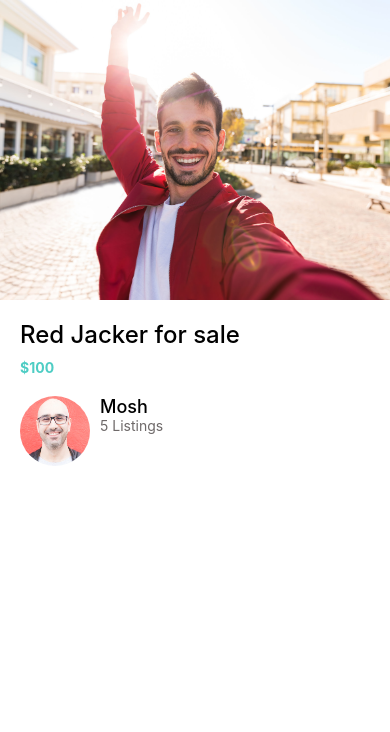
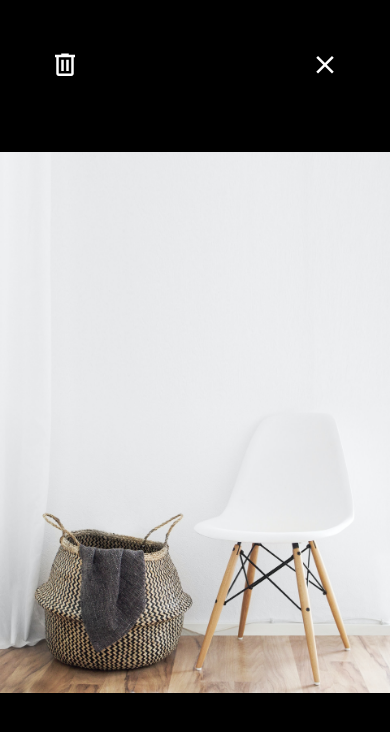
Before and after one commit to TheKetan2/DoneWithItCWMrn, a React Native app: screen / in a window 390 px wide. Shown: the top 732 px of the page. Built offline with nearby package versions, Linux system fonts and the light colour scheme.

Commit message:
Improving ViewImageScreen

```diff
--- a/App.js
+++ b/App.js
@@ -4,7 +4,8 @@ import { MaterialCommunityIcons } from "@expo/vector-icons";
 
 import Card from "./app/components/Card/Card";
 import ListingDetailScreen from "./app/screens/ListingDetailScreen";
+import ViewImageScreen from "./app/screens/ViewImageScreen";
 
 export default function App() {
-  return <ListingDetailScreen />;
+  return <ViewImageScreen />;
 }
--- a/app/screens/ListingDetailScreen.js
+++ b/app/screens/ListingDetailScreen.js
@@ -12,11 +12,13 @@ const ListingDetailScreen = () => {
       <View style={styles.detailsContainer}>
         <AppText style={styles.title}>Red Jacker for sale</AppText>
         <AppText style={styles.price}>$100</AppText>
-        <ListItem
-          title="Mosh"
-          subTitle="5 Listings"
-          image={require("../assets/mosh.jpg")}
-        />
+        <View style={styles.userContainer}>
+          <ListItem
+            title="Mosh"
+            subTitle="5 Listings"
+            image={require("../assets/mosh.jpg")}
+          />
+        </View>
       </View>
     </View>
   );
@@ -41,4 +43,7 @@ const styles = StyleSheet.create({
     fontSize: 24,
     fontWeight: "500",
   },
+  userContainer: {
+    marginVertical: 10,
+  },
 });
--- a/app/screens/ViewImageScreen.js
+++ b/app/screens/ViewImageScreen.js
@@ -1,11 +1,22 @@
 import React from "react";
 import { StyleSheet, Text, View, Image } from "react-native";
+import { MaterialCommunityIcons } from "@expo/vector-icons";
+
 import colors from "../config/colors";
+
 export default function ViewImageScreen() {
   return (
     <View style={styles.container}>
-      <View style={styles.closeIcon}></View>
-      <View style={styles.deleteIcon}></View>
+      <View style={styles.closeIcon}>
+        <MaterialCommunityIcons name="close" color="white" size={30} />
+      </View>
+      <View style={styles.deleteIcon}>
+        <MaterialCommunityIcons
+          name="trash-can-outline"
+          color="white"
+          size={30}
+        />
+      </View>
 
       <Image
         resizeMode="contain"
@@ -27,19 +38,13 @@ const styles = StyleSheet.create({
   },
 
   closeIcon: {
-    width: 50,
-    height: 50,
     position: "absolute",
     right: 50,
     top: 50,
-    backgroundColor: colors.primary,
   },
   deleteIcon: {
-    width: 50,
-    height: 50,
     position: "absolute",
     left: 50,
     top: 50,
-    backgroundColor: colors.secondary,
   },
 });
```
